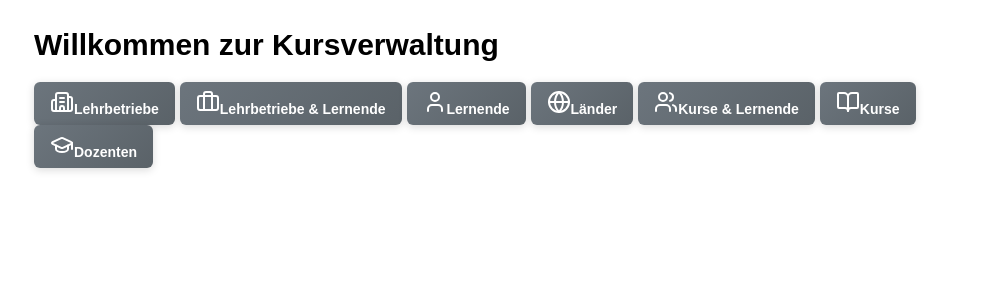
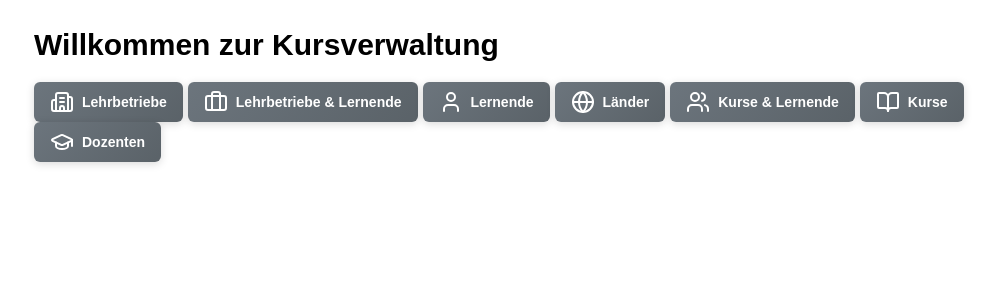
Before and after one commit to Matesaric/htdocs, a Next.js app in the folder frontend/: page / in a window 1280 px wide. Shown: the top 300 px of the page, without its empty margins (134-1131 px from the left). Built offline with nearby package versions, Linux system fonts and the light colour scheme.

Commit message:
small styling changes

```diff
--- a/frontend/app/globals.css
+++ b/frontend/app/globals.css
@@ -26,6 +26,9 @@ button {
     box-shadow: 0 2px 8px rgba(0, 0, 0, 0.15);
     margin-right: 5px;
     font-family: Arial, Helvetica, sans-serif;
+    display: inline-flex;
+    align-items: center;
+    gap: 8px;
 }
 button:hover {
     background: linear-gradient(135deg, #5a6268 0%, #6c757d 100%);
@@ -33,6 +36,7 @@ button:hover {
 .button-group {
     margin-bottom: 10px;
 }
+
 /* TABELLEN */
 table {
     width: 100%;
```
